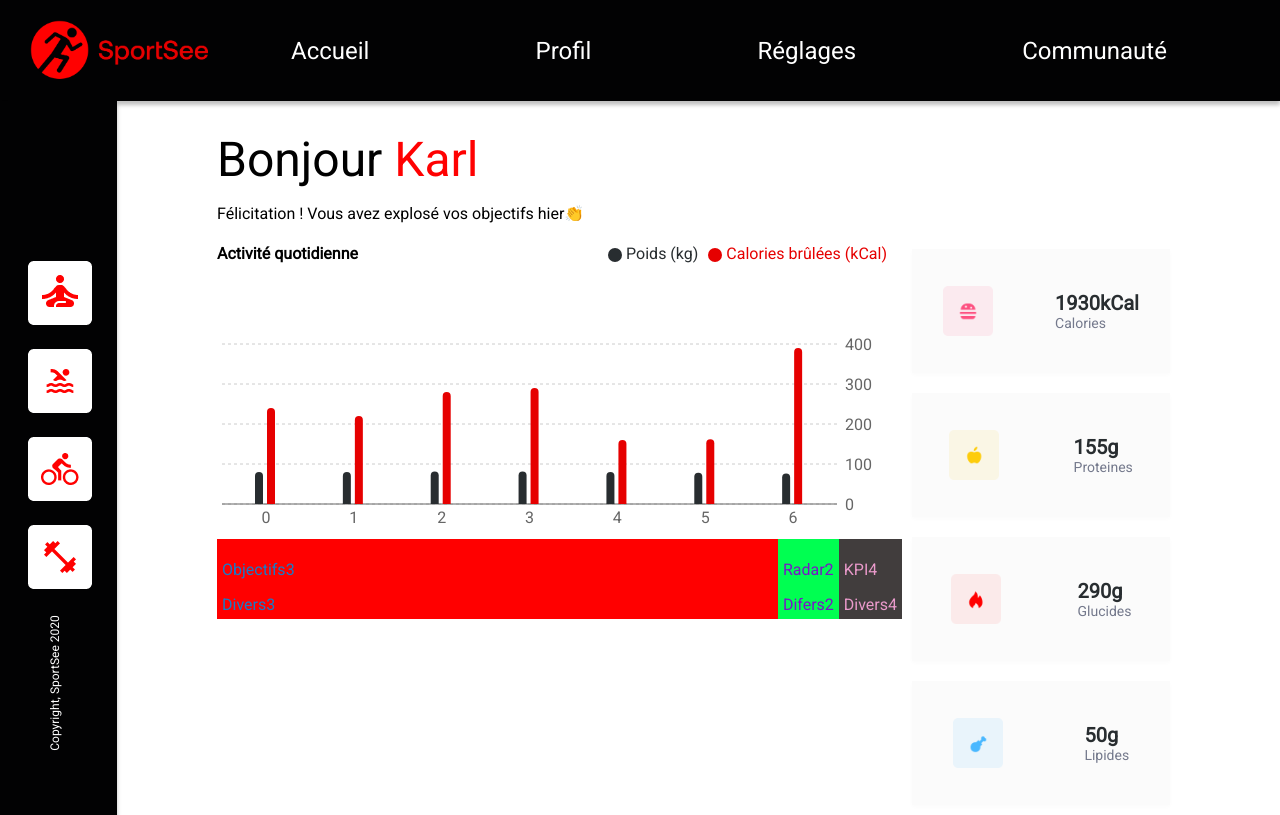
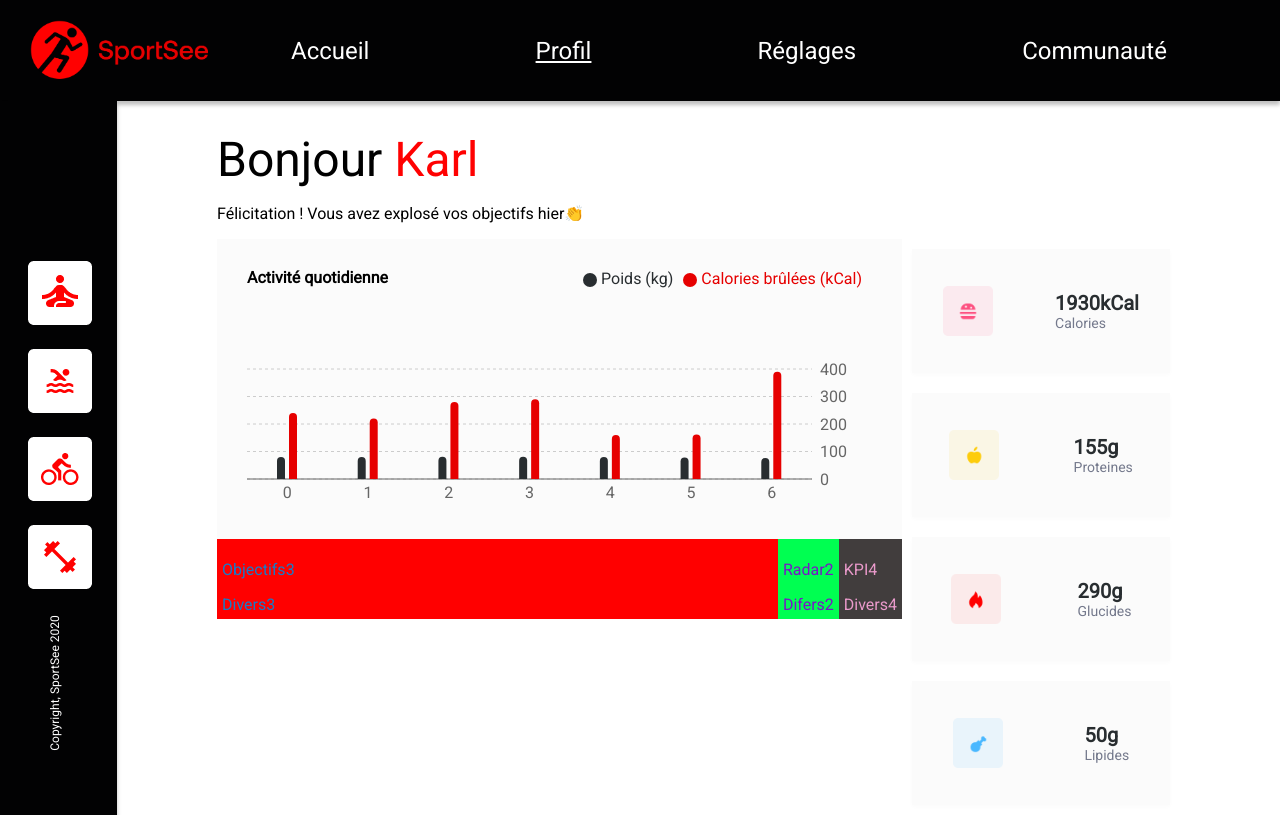
Before and after one commit to tetyanachouteau/p9-front-end-dasboard, a React (Create React App) app: page /dashboard/12 in a window 1280 px wide. Built offline with nearby package versions, Linux system fonts and the light colour scheme.

Commit message:
Border graphqiue

```diff
--- a/src/components/Activity.jsx
+++ b/src/components/Activity.jsx
@@ -20,7 +20,7 @@ function Activity() {
     const CustomTooltip = ({ active, payload }) => {
         if (active && payload && payload.length) {
             return (
-                <div className={styles.wrapper}>
+                <div className={styles.content}>
                     <p>{payload[0].value}kg</p>
                     <p>{payload[1].value}Kcal</p>
                 </div>
@@ -31,9 +31,9 @@ function Activity() {
     };
 
     return (
-        <ResponsiveContainer width="100%" height={300}>
-            <BarChart data={activity.sessions}>
-                <text x={0} y={20} fill="black" fontWeight="bold">Activité quotidienne</text>
+        <ResponsiveContainer width="100%" height={300} className={styles.responsive}>
+            <BarChart data={activity.sessions} margin={{ top: 30, right: 30, left: 30, bottom: 30 }}>
+                <text x={30} y={44} fill="black" fontWeight="bold">Activité quotidienne</text>
                 <CartesianGrid vertical={false} strokeDasharray="3 3" />
                 <XAxis tickLine={false} />
                 <YAxis orientation="right" axisLine={false} tickLine={false} />
--- a/src/components/Activity.module.css
+++ b/src/components/Activity.module.css
@@ -1,6 +1,10 @@
 
-.wrapper {
+.content {
     background-color: #E60000;
     color: #FFFFFF;
     padding: 10px;
 }
+
+.responsive {
+    background-color: #FBFBFB;
+}
--- a/src/components/Navigation.jsx
+++ b/src/components/Navigation.jsx
@@ -3,16 +3,19 @@ import styles from './Navigation.module.css';
 import { NavLink } from 'react-router-dom';
 
 function Navigation() {
+
     return (
         <div className={styles.navigation}>
             <ul>
                 <li>
-                    <NavLink to="/" className={({isActive}) => (isActive ? styles.activeLink : "")}>
+                    <NavLink to="/" className={({ isActive }) => (isActive ? styles.activeLink : "")}>
                         Accueil
                     </NavLink>
                 </li>
                 <li>
-                    Profil
+                    <NavLink to={"dashboard/12"} className={({ isActive }) => (isActive ? styles.activeLink : "")}>
+                        Profil
+                    </NavLink>
                 </li>
                 <li>
                     Réglages
```
